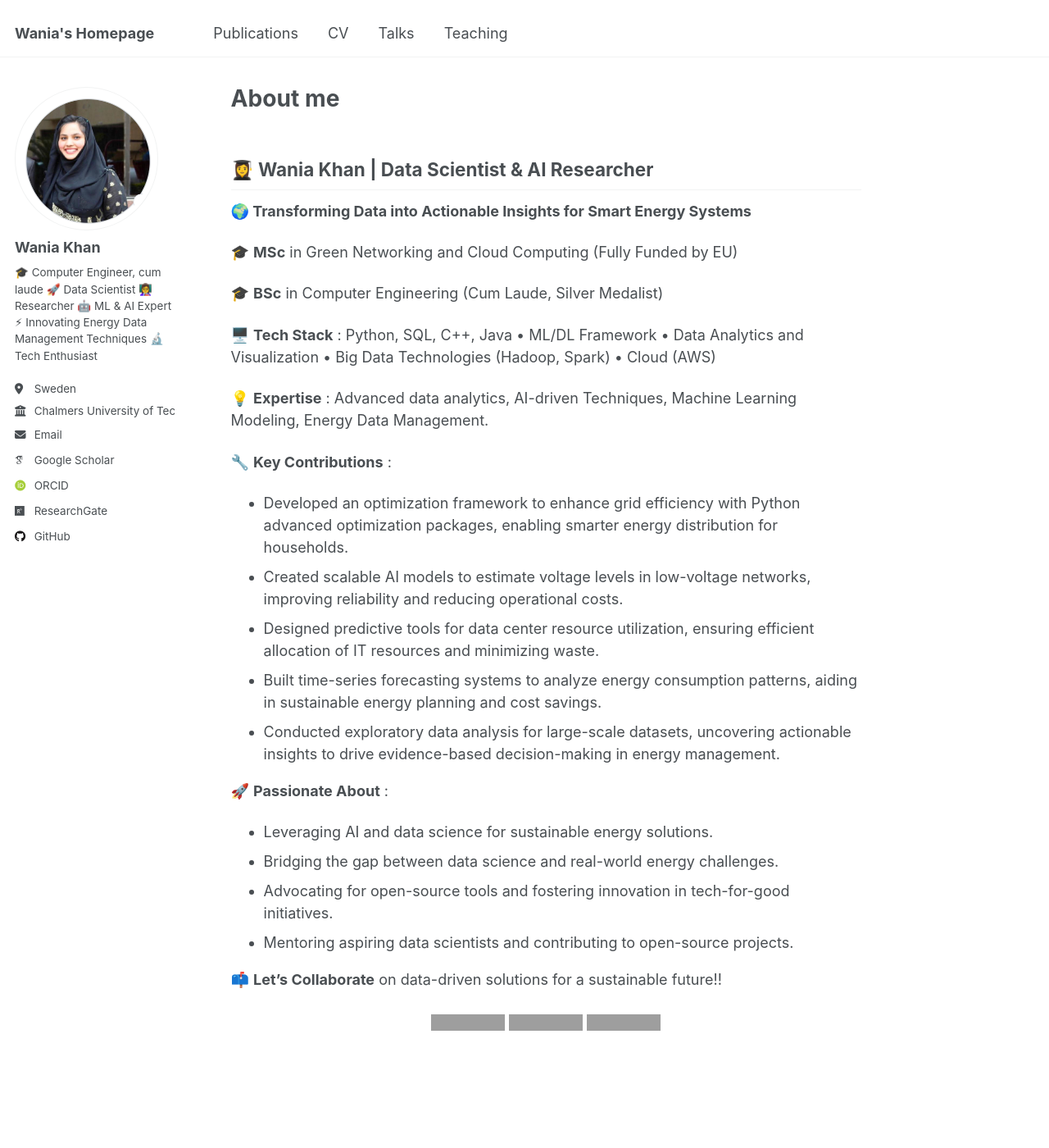
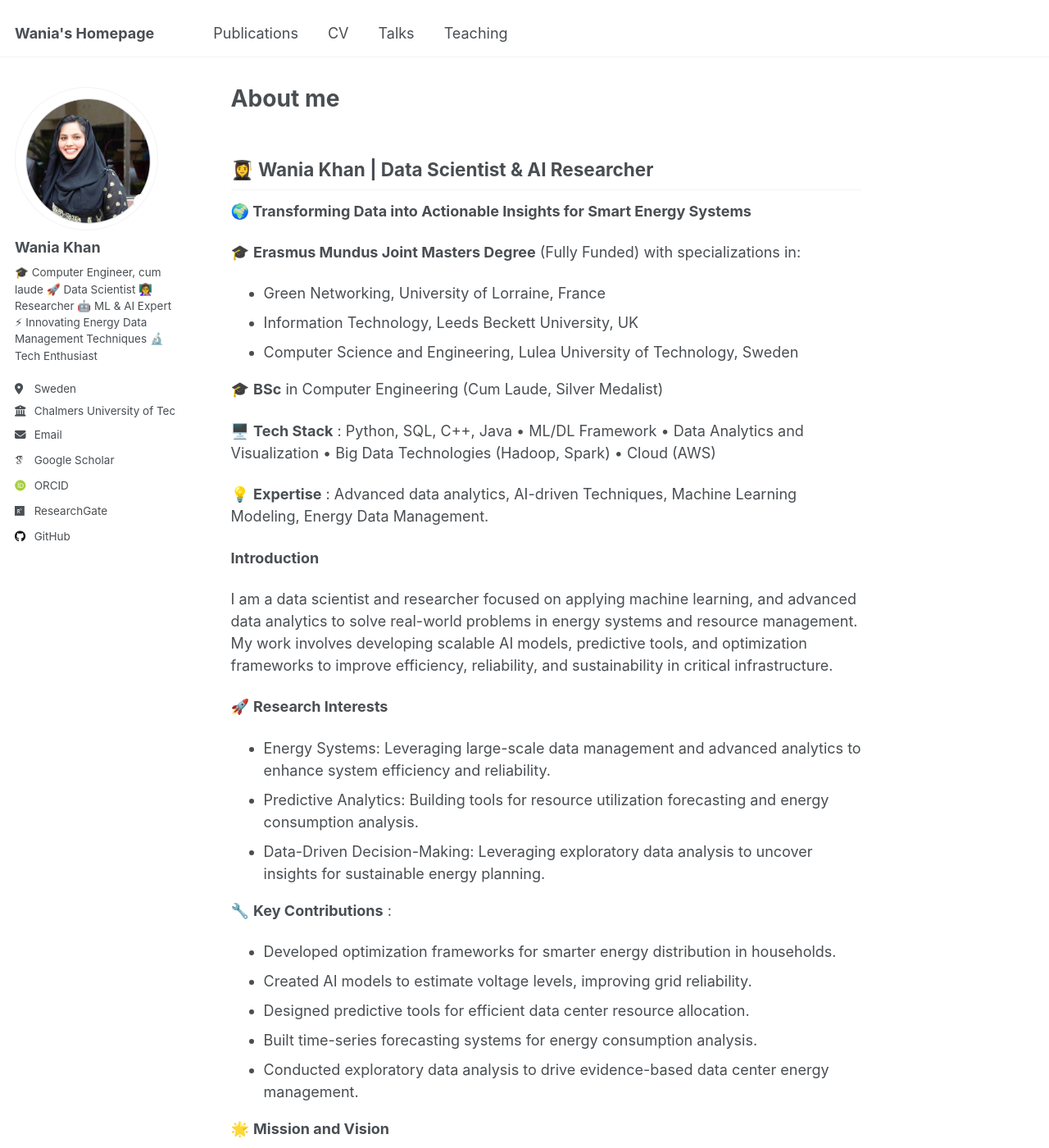
Before and after one commit to WaniaKhance/WaniaKhan-Profile, a Jekyll site: the page built from _pages/about.md, in a window 1280 px wide and 1400 px high. Shown: the whole window at 82% size. Built offline with Jekyll 4.4.1, drawn with Linux system fonts in a browser that asks for light colours; some web fonts are replaced; grey boxes are pictures that could not be loaded.

Commit message:
Update about.md

```diff
--- a/_pages/about.md
+++ b/_pages/about.md
@@ -11,7 +11,10 @@ redirect_from:
 
 **🌍  Transforming Data into Actionable Insights for Smart Energy Systems**
 
-🎓 **MSc** in Green Networking and Cloud Computing (Fully Funded by EU)
+🎓 **Erasmus Mundus Joint Masters Degree** (Fully Funded) with specializations in:
+- Green Networking, University of Lorraine, France
+- Information Technology, Leeds Beckett University, UK
+- Computer Science and Engineering, Lulea University of Technology, Sweden
 
 🎓 **BSc** in Computer Engineering (Cum Laude, Silver Medalist)
 
@@ -19,15 +22,25 @@ redirect_from:
 
 💡 **Expertise** : Advanced data analytics, AI-driven Techniques, Machine Learning Modeling, Energy Data Management.
 
+**Introduction**
+
+I am a data scientist and researcher focused on applying machine learning, and advanced data analytics to solve real-world problems in energy systems and resource management. My work involves developing scalable AI models, predictive tools, and optimization frameworks to improve efficiency, reliability, and sustainability in critical infrastructure.
+
+🚀 **Research Interests**
+
+- Energy Systems: Leveraging large-scale data management and advanced analytics to enhance system efficiency and reliability.
+- Predictive Analytics: Building tools for resource utilization forecasting and energy consumption analysis.
+- Data-Driven Decision-Making: Leveraging exploratory data analysis to uncover insights for sustainable energy planning.
+
 🔧 **Key Contributions** :
 
-- Developed an optimization framework to enhance grid efficiency with Python advanced optimization packages, enabling smarter energy distribution for households.
-- Created scalable AI models to estimate voltage levels in low-voltage networks, improving reliability and reducing operational costs.
-- Designed predictive tools for data center resource utilization, ensuring efficient allocation of IT resources and minimizing waste.
-- Built time-series forecasting systems to analyze energy consumption patterns, aiding in sustainable energy planning and cost savings.
-- Conducted exploratory data analysis for large-scale datasets, uncovering actionable insights to drive evidence-based decision-making in energy management.
+- Developed optimization frameworks for smarter energy distribution in households.
+- Created AI models to estimate voltage levels, improving grid reliability.
+- Designed predictive tools for efficient data center resource allocation.
+- Built time-series forecasting systems for energy consumption analysis.
+- Conducted exploratory data analysis to drive evidence-based data center energy management.
 
-🚀 **Passionate About** :
+🌟 **Mission and Vision**
 
 - Leveraging AI and data science for sustainable energy solutions.
 - Bridging the gap between data science and real-world energy challenges.
```
